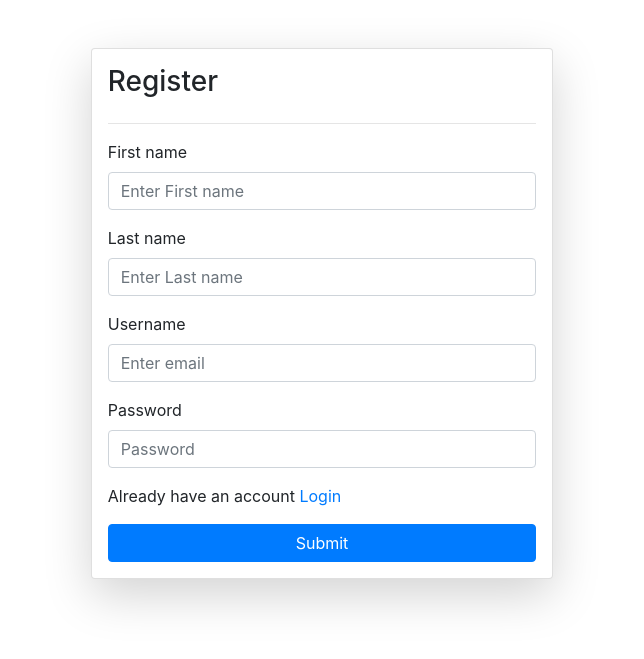
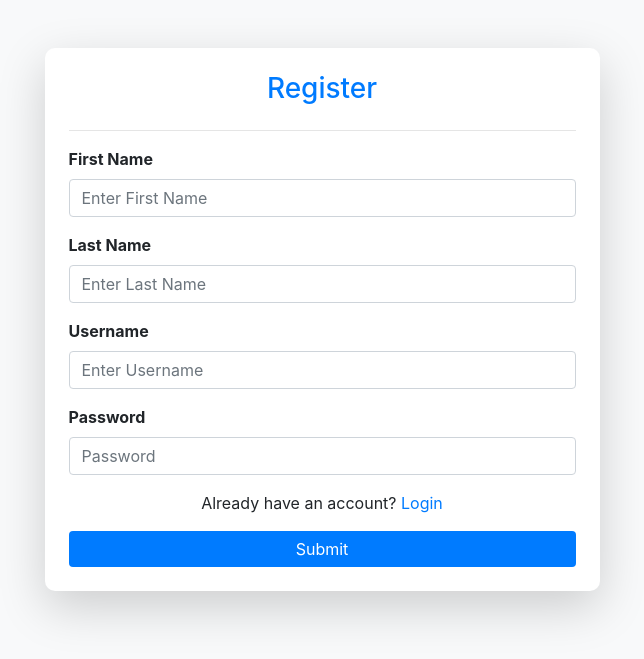
Before and after one commit to vaibhavDoesntCode/LS-Webdev-Django-Assignment, a Django app: page /register/ in a window 1280 px wide. Shown: the top 659 px of the page, without its empty margins (318-962 px from the left). Run offline with Django 5.2, Linux system fonts and the light colour scheme; some libraries are stand-ins or nearby versions.

Commit message:
changes in style

```diff
--- a/mywebapp/templates/register.html
+++ b/mywebapp/templates/register.html
@@ -5,10 +5,37 @@
     <meta name="viewport" content="width=device-width, initial-scale=1.0">
     <link href="https://maxcdn.bootstrapcdn.com/bootstrap/4.5.2/css/bootstrap.min.css" rel="stylesheet">
     <title>Registration Form</title>
+    <style>
+        body {
+            background-color: #f8f9fa;
+        }
+        .card {
+            border-radius: 10px;
+            border: none;
+        }
+        .card h3 {
+            text-align: center;
+            color: #007bff;
+        }
+        .form-group label {
+            font-weight: bold;
+        }
+        .btn-primary {
+            width: 100%;
+            background-color: #007bff;
+            border: none;
+        }
+        .btn-primary:hover {
+            background-color: #0056b3;
+        }
+        .alert {
+            text-align: center;
+        }
+    </style>
 </head>
 <body>
     <div class="container mt-5">
-        <form class="col-5 mx-auto card p-3 shadow-lg" method="post" enctype="multipart/form-data">
+        <form class="col-md-6 mx-auto card p-4 shadow-lg" method="post" enctype="multipart/form-data">
             {% csrf_token %}
             <h3>Register</h3>
             <hr>
@@ -20,27 +47,24 @@
             </div>
             {% endif %}
             <div class="form-group">
-                <label for="exampleInputEmail1">First name</label>
-                <input type="text" class="form-control" id="exampleInputEmail1" aria-describedby="emailHelp"
-                    placeholder="Enter First name" name="first_name" required>
+                <label for="firstName">First Name</label>
+                <input type="text" class="form-control" id="firstName" placeholder="Enter First Name" name="first_name" required>
             </div>
             <div class="form-group">
-                <label for="exampleInputEmail1">Last name</label>
-                <input type="text" name="last_name" class="form-control" id="exampleInputEmail1"
-                    aria-describedby="emailHelp" placeholder="Enter Last name" required>
+                <label for="lastName">Last Name</label>
+                <input type="text" class="form-control" id="lastName" placeholder="Enter Last Name" name="last_name" required>
             </div>
             <div class="form-group">
-                <label for="exampleInputEmail1">Username</label>
-                <input type="text" class="form-control" name="username" id="exampleInputEmail1"
-                    aria-describedby="emailHelp" placeholder="Enter email" required>
+                <label for="username">Username</label>
+                <input type="text" class="form-control" id="username" placeholder="Enter Username" name="username" required>
             </div>
             <div class="form-group">
-                <label for="exampleInputPassword1">Password</label>
-                <input type="password" class="form-control" name="password" id="exampleInputPassword1"
-                    placeholder="Password" required>
+                <label for="password">Password</label>
+                <input type="password" class="form-control" id="password" placeholder="Password" name="password" required>
             </div>
-            <p>Already have an account <a href="/login/">Login</a> </p>
+            <p class="text-center">Already have an account? <a href="/login/">Login</a></p>
             <button type="submit" class="btn btn-primary">Submit</button>
         </form>
     </div>
 </body>
+</html>
```
Also changed, not shown: mywebapp/templates/login.html (+33 -17 lines), mywebapp/db.sqlite3.
